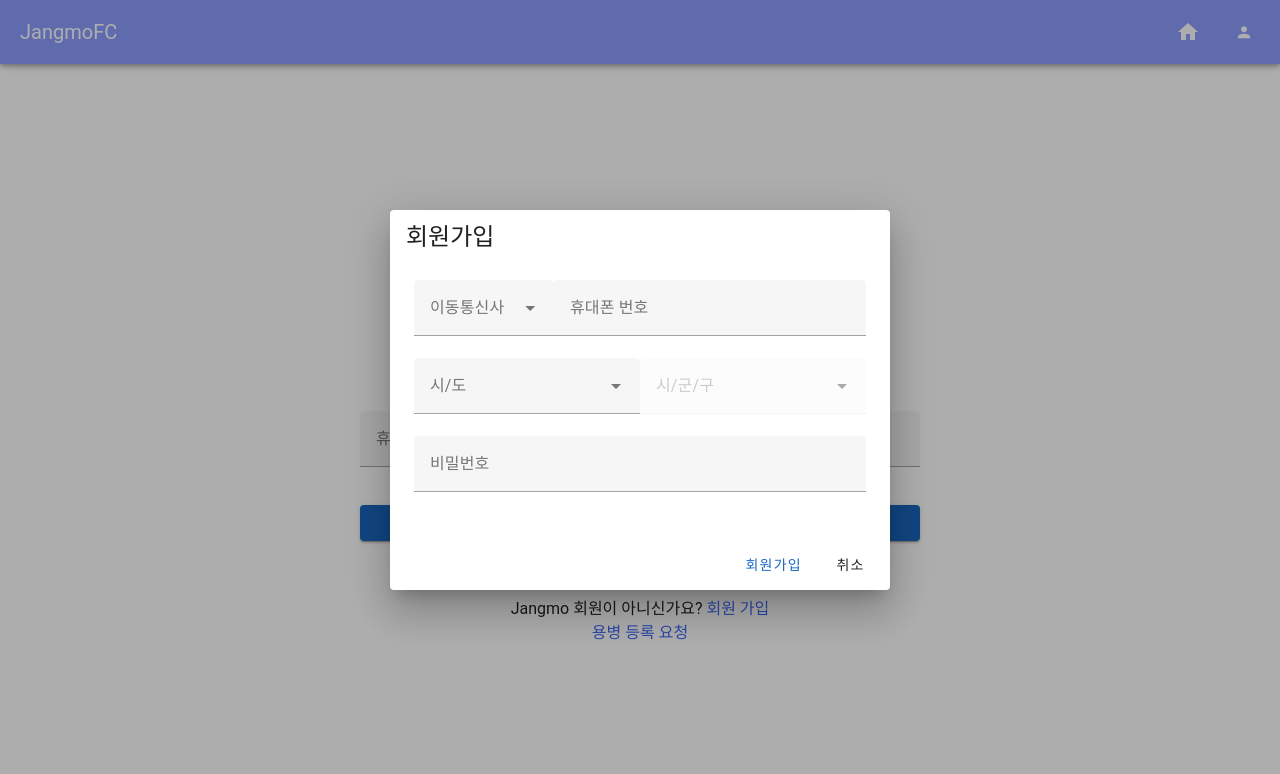
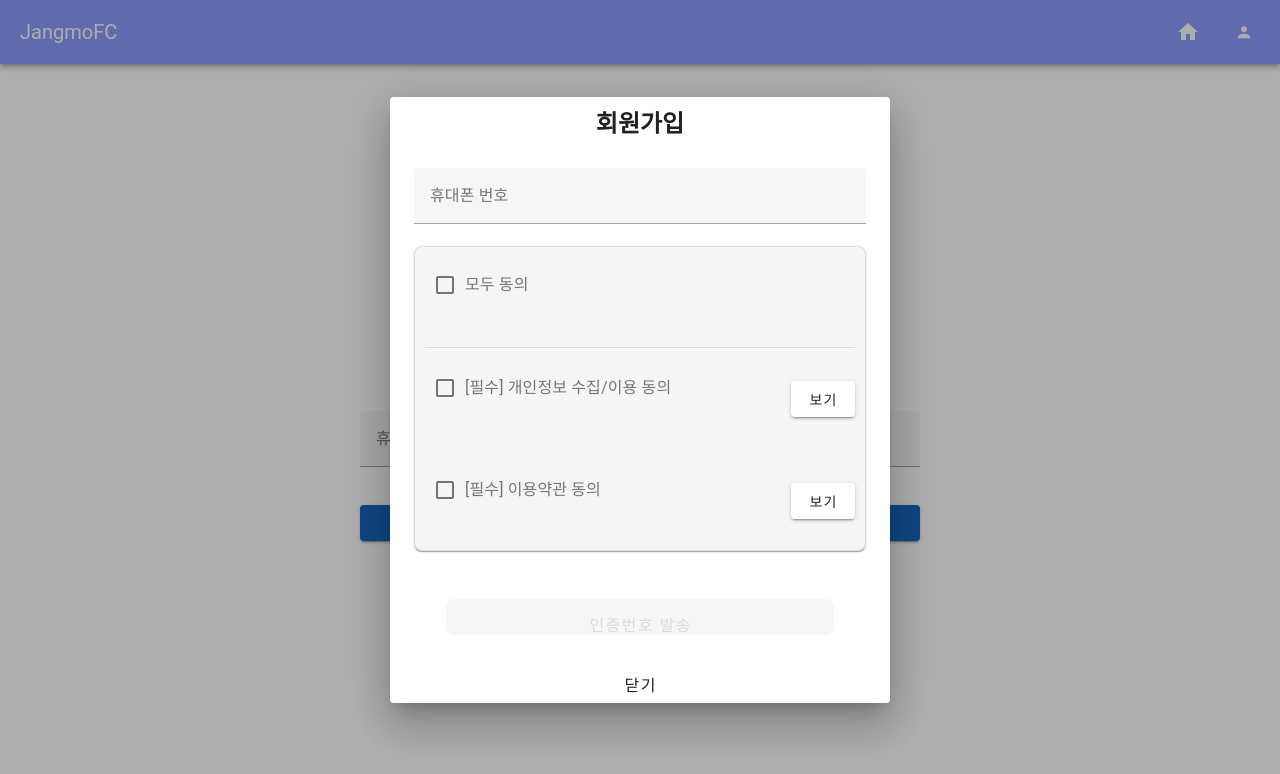
Before and after one commit to junsang-ee/jangmo-front, a Vue app: page /login in a window 1280 px wide. Both pictures are taken after a click on the element "회원 가입". Shown: the top 774 px of the page. Built offline with nearby package versions, Linux system fonts and the light colour scheme; no server answers.

Commit message:
휴대폰 번호로 인증코드 전송 로직 추가 화면 layout 조정 step 분리 (1단계, 2단계)

```diff
--- a/src/views/users/pop/SignupEditPop.vue
+++ b/src/views/users/pop/SignupEditPop.vue
@@ -1,26 +1,66 @@
 <template>
   <v-dialog v-model="dialog" max-width="500px" persistent :click-outside="false">
     <v-card>
-      <v-card-title class="text-h5">회원가입</v-card-title>
+      <v-card-title class="text-h5 text-center">회원가입</v-card-title>
       <v-card-text>
         <v-form>
-          <div class="carrier-phone">
-            <v-select
-              v-model="selectedCarrier"
-              :items="carriers"
-              label="이동통신사"
-              outlined
-              required
-              class="carrier-width"
-            />
+          <div v-if="currentStep === 'verifyStep'">
+            <div class="mobile-wrap">
               <v-text-field
                 v-model="phoneNumber"
                 label="휴대폰 번호"
                 type="tel"
-              required outlined
+                required
+                outlined
+                class="phone-width"
+                maxlength="11"
+                counter
+              />
+            </div>
+
+            <v-text-field
+              v-if="isShowVerificationField"
+              v-model="verificationCode"
+              label="인증번호"
+              type="number"
+              outlined
               class="phone-width"
             />
+            <v-card class="agreement-box">
+              <v-checkbox
+                @click="toggleAllAgree"
+                v-model="allAgree"
+                label="모두 동의"
+              />
+              <v-divider class="my-3"></v-divider>
+              <div>
+                <v-row class="align-center">
+                  <v-col cols="8">
+                    <v-checkbox
+                      v-model="isAgreePersonalInfo"
+                      label="[필수] 개인정보 수집/이용 동의"
+                    />
+                  </v-col>
+                  <v-col cols="4" class="text-right">
+                    <v-btn text small @click="openDialog('privacy')">보기</v-btn>
+                  </v-col>
+                </v-row>
+                <v-row class="align-center">
+                  <v-col cols="8">
+                    <v-checkbox
+                      v-model="isAgreeTermsOfService"
+                      label="[필수] 이용약관 동의"
+                    />
+                  </v-col>
+                  <v-col cols="4" class="text-right">
+                    <v-btn text small @click="openDialog('terms')">보기</v-btn>
+                  </v-col>
+                </v-row>
               </div>
+            </v-card>
+          </div>
+
+          <div v-else>
             <div class="address-fields">
               <v-select
                 v-model="selectedCity"
@@ -46,93 +86,156 @@
               v-model="password"
               label="비밀번호"
               type="password"
-              required outlined
+              required
+              outlined
             />
+          </div>
         </v-form>
+      </v-card-text>
+
+      <v-card-actions class="button-actions">
+        <v-row class="d-flex justify-center">
+          <v-col cols="12" class="d-flex justify-center">
+            <v-btn
+              :disabled="!isFormValid"
+              @click="sendVerificationCode"
+              class="action-btn signup-btn"
+              :class="{ active: isFormValid }"
+            >
+              {{ nextButtonText }}
+            </v-btn>
+          </v-col>
+          <v-col cols="12" class="d-flex justify-center">
+            <v-btn @click="closeDialog" class="action-btn cancel-btn">닫기</v-btn>
+          </v-col>
+        </v-row>
+      </v-card-actions>
+    </v-card>
+
+    <v-dialog v-model="dialogContent" max-width="400px">
+      <v-card>
+        <v-card-title>{{ dialogTitle }}</v-card-title>
+        <v-card-text>
+          <div v-html="dialogText"></div>
         </v-card-text>
         <v-card-actions>
           <v-spacer />
-        <v-btn color="primary" @click="signup">회원가입</v-btn>
-        <v-btn text @click="closeDialog">취소</v-btn>
+          <v-btn color="primary" @click="closeContentDialog">닫기</v-btn>
         </v-card-actions>
       </v-card>
+    </v-dialog>
   </v-dialog>
 </template>
 
 <script setup>
-import { ref, defineEmits, onMounted, watch } from 'vue';
-import { read } from "@/utils/util-axios.js";
+import { computed, ref, watch, defineEmits } from 'vue';
+import { write } from "@/utils/util-axios.js";
 
 const dialog = ref(true);
 const phoneNumber = ref("");
+const verificationCode = ref("");
 const password = ref("");
-const selectedCarrier = ref(null);
+
 const selectedCity = ref(null);
 const selectedDistrict = ref(null);
-
-const carriers = ref(["KT", "SKT", "LG", "알뜰폰"]);
 const cities = ref([]);
 const districts = ref([]);
 const isLoading = ref(false);
 
+const allAgree = ref(false);
+const isAgreePersonalInfo = ref(false);
+const isAgreeTermsOfService = ref(false);
+
+const dialogContent = ref(false);
+const dialogTitle = ref("");
+const dialogText = ref("");
+const currentStep = ref("verifyStep");
+const isShowVerificationField = ref(false);
+const nextButtonText = ref("인증번호 발송");
+
 const emit = defineEmits(['close']);
 
-const signup = () => {
-  alert("회원가입 완료!");
+const toggleAllAgree = () => {
+  const state = !allAgree.value;
+  isAgreePersonalInfo.value = state;
+  isAgreeTermsOfService.value = state;
+  allAgree.value = state;
+};
+
+const openDialog = (type) => {
+  const content = agreementTexts[type];
+  dialogTitle.value = content.title;
+  dialogText.value = content.text;
+  dialogContent.value = true;
+};
+
+const agreementTexts = {
+  privacy: {
+    title: "[필수] 개인정보 수집 및 이용 동의",
+    text:
+    `
+      1. 수집 항목: 성명, 휴대폰 번호<br>
+      2. 수집 목적: 회원가입 및 서비스 이용<br>
+      3. 보유 기간: 회원 탈퇴 시까지<br>
+    `
+      ,
+  },
+  terms: {
+    title: "[필수] 서비스 이용약관 동의",
+    text:
+      `
+        1. 고유식별정보: 주민등록번호, 외국인등록번호 등록<br>
+        2. 처리 목적: 본인 확인 및 서비스 제공<br>
+      `
+      ,
+  }
+};
+
+const isFormValid = computed(() => {
+  return phoneNumber.value.length === 11 &&
+      isAgreePersonalInfo.value &&
+      isAgreeTermsOfService.value;
+});
+
+const sendVerificationCode = () => {
+  isShowVerificationField.value = true;
+  sendAuthCode();
+};
+
+const sendAuthCode = async () => {
+  try {
+    await write("/api/auth/signup/mobile-code", null, {
+      mobile: phoneNumber.value
+    });
+    alert("인증번호가 전송되었습니다.");
+  } catch(e) {
+    alert(e.message);
+  }
 }
 
 const closeDialog = () => {
   dialog.value = false;
   emit("close");
-}
+};
 
-const getCities = async() => {
-  isLoading.value = true;
-  try {
-    const response = await read("/api/auth/signup/cities");
-    const cityList = response.data.data;
-    cities.value = cityList.map(city => city.name);
-    isLoading.value = false;
-  } catch (e) {
-    isLoading.value = false;
-    alert(e.message);
-  }
-}
+const closeContentDialog = () => {
+  dialogContent.value = false;
+};
 
-const getDistricts = async(cityName) => {
-  isLoading.value = true;
-  try {
-    const response = await read(`/api/auth/signup/cities/${cityName}/districts`);
-    const districtList = response.data.data;
-    districts.value = districtList.map(district => district.name);
-    isLoading.value = false;
-  } catch(e) {
-    isLoading.value = false;
-    alert(e.message);
-  }
-}
-
-watch(() => selectedCity.value, (val) => {
-  selectedDistrict.value = null;
-  getDistricts(val);
+watch([isAgreePersonalInfo, isAgreeTermsOfService], ([newPersonalInfo, newTerms]) => {
+  allAgree.value = newPersonalInfo && newTerms;
 });
-
-onMounted(getCities);
 
 </script>
 
 <style scoped>
-.carrier-phone {
+.mobile-wrap {
   display: flex;
   justify-content: space-between;
 }
 
-.carrier-width {
-  width: 30%;
-}
-
 .phone-width {
-  width: 68%;
+  width: 100%;
 }
 
 .address-fields {
@@ -143,4 +246,47 @@ onMounted(getCities);
 .half-width {
   width: 48%;
 }
+
+.agreement-box {
+  background-color: #f5f5f5;
+  padding: 10px;
+  margin-bottom: 16px;
+  border-radius: 8px;
+  border: 1px solid #ddd;
+}
+
+.agreement-item {
+  margin-bottom: 8px;
+}
+
+.v-card-title {
+  font-weight: bold;
+  text-align: center;
+}
+
+.action-btn {
+  width: 80%;
+  font-size: 16px;
+  padding: 12px;
+  border-radius: 8px;
+  border: 1px solid transparent;
+}
+
+.signup-btn {
+  width: 80%;
+}
+
+.signup-btn.active {
+  background-color: #90caf9;
+  color: white;
+}
+
+.cancel-btn {
+  width: 80%;
+}
+
+.signup-btn:disabled {
+  background-color: #e0e0e0 !important;
+  color: #757575 !important;
+}
 </style>
```
Lines whose indentation alone changed are shown as unchanged.
